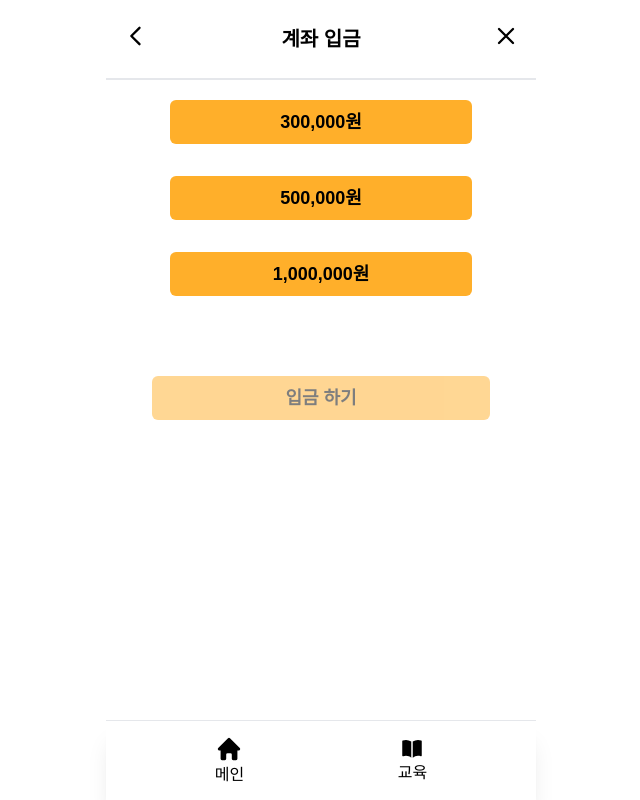
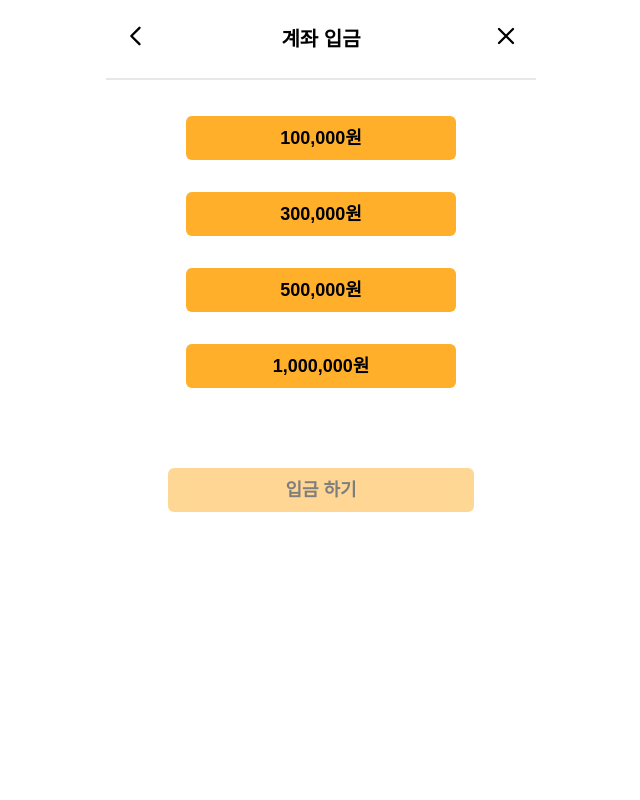
Before and after one commit to uhbooba/frontend, a React (Vite) app: page /account/add-cash in a window 1280 px wide. Shown: the whole page, without its empty margins (319-959 px from the left). Built offline with nearby package versions, Linux system fonts and the light colour scheme; no server answers; sample sign-in values are in the browser's storage; a web font is replaced by a local one.

Commit message:
:lipstick: Design: AddCash page design
<body>
- AddCash.tsx
	- page design

<footer>

```diff
--- a/src/pages/account/AccountAddCash.tsx
+++ b/src/pages/account/AccountAddCash.tsx
@@ -2,9 +2,9 @@ import { useEffect, useState } from 'react';
 import Button, { ButtonConfigType } from '@/components/common/buttons/Button';
 import { useNavigate } from 'react-router';
 import TopBar from '@/components/layouts/TopBar';
-import { BottomTab } from '@/components/layouts/BottomTab';
 import { postUserFreeAccountAddCash } from '@/services/account';
 import { getUserFreeAccount } from '@/services/account';
+import MainWrapper from '@/components/layouts/MainWrapper';
 
 const AddCash = () => {
   const navigate = useNavigate();
@@ -99,6 +99,7 @@ const AddCash = () => {
       {/* 상단바 */}
       <TopBar title='계좌 입금' />
       {/* space-x-4 p-4 */}
+      <MainWrapper>
         <div className='mx-16 mt-[1vh]'>
           {ButtonConfig.map((button, index) => (
             <Button
@@ -121,9 +122,7 @@ const AddCash = () => {
             disabled={selectedButton === null}
           />
         </div>
-      <div className='fixed bottom-0 left-0 w-full'>
-        <BottomTab />
-      </div>
+      </MainWrapper>
     </div>
   );
 };
```
Lines whose indentation alone changed are shown as unchanged.
